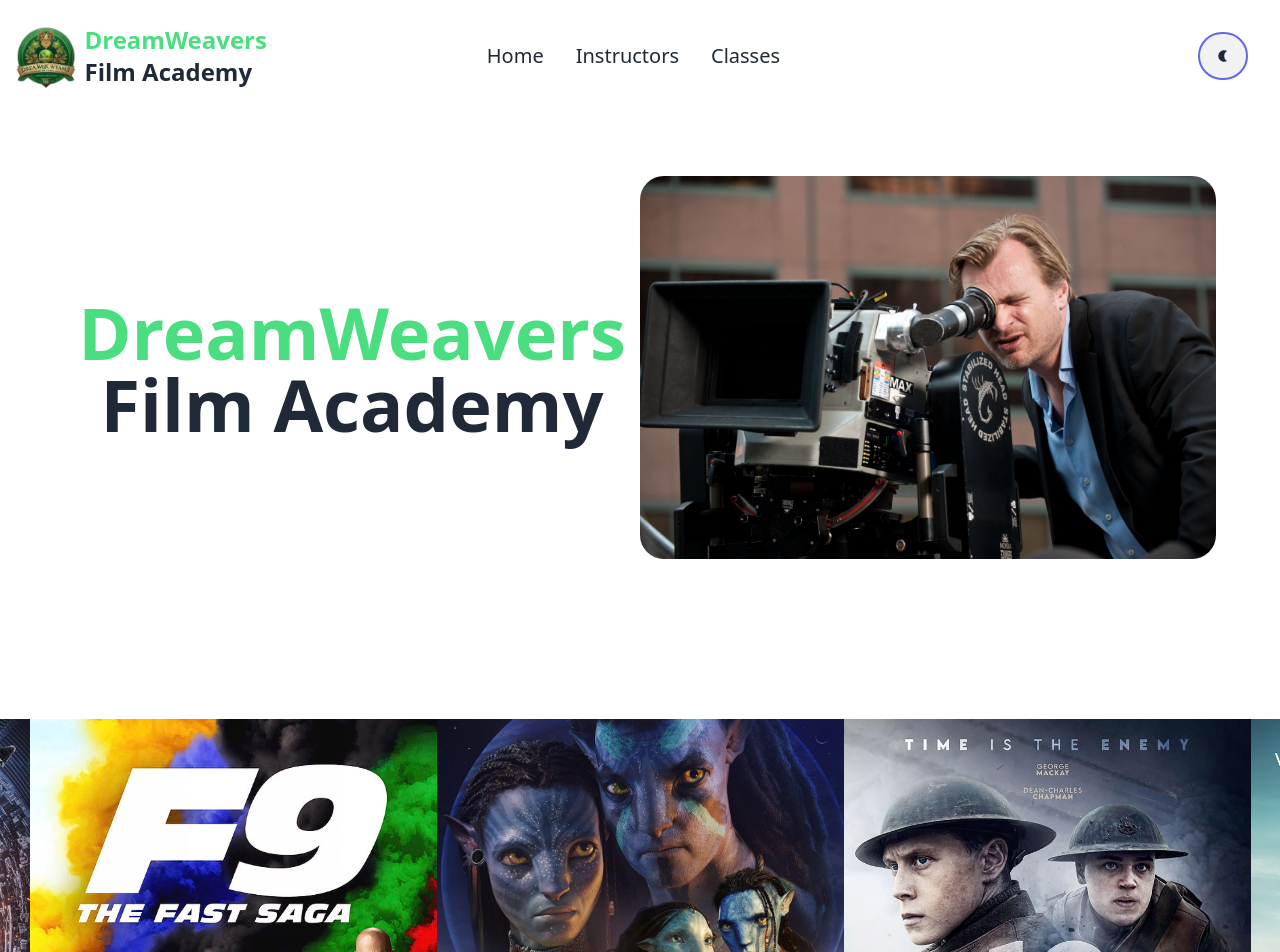
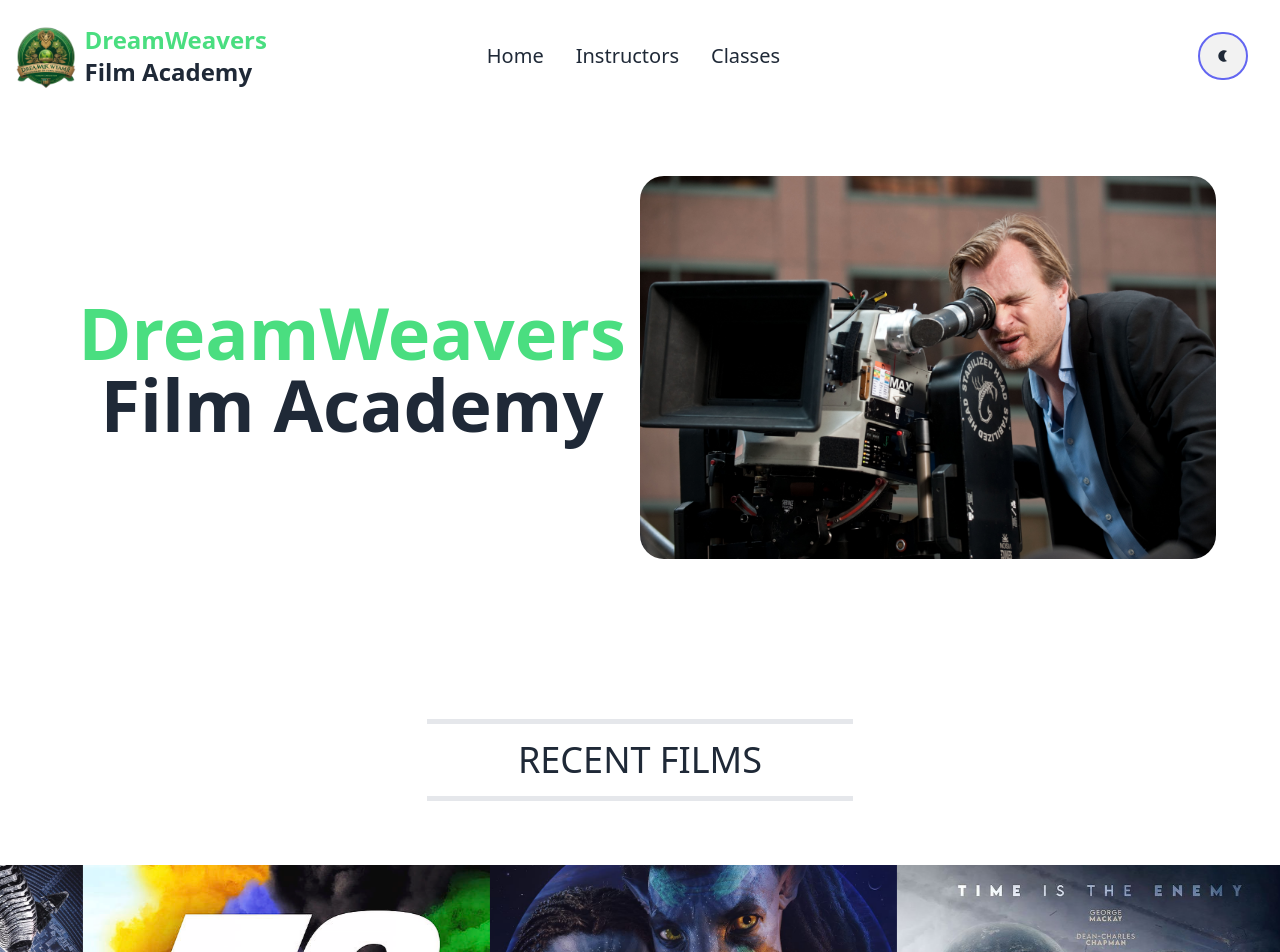
Before and after one commit to farhansadik007/Dreamweavers-Film-Academy-Client, a React (Vite) app: page / in a window 1280 px wide. Shown: the top 952 px of the page. Built offline with nearby package versions, Linux system fonts and the light colour scheme.

Commit message:
section title component added

```diff
--- /dev/null
+++ b/src/components/SectionTitle.jsx/SectionTitle.jsx
@@ -0,0 +1,11 @@
+const SectionTitle = ({heading}) => {
+    return (
+        <div className="mx-auto text-center md:w-4/12 my-16">
+            <hr/>
+            <h3 className="text-4xl uppercase border-y-4 py-4">{heading}</h3>
+            <hr/>
+        </div>
+    );
+};
+
+export default SectionTitle;
--- a/src/pages/Home/Carousel/Carousel.jsx
+++ b/src/pages/Home/Carousel/Carousel.jsx
@@ -9,10 +9,12 @@
 import img5 from '../../../assets/carousel/johnwick.jpg';
 import img6 from '../../../assets/carousel/tenet.jpg';
 import img7 from '../../../assets/carousel/spiderman.jpg';
+import SectionTitle from "../../../components/SectionTitle.jsx/SectionTitle";
 
 const Carousel = () => {
     const settings = {
         dots: true,
+        lazyLoad: true,
         infinite: true,
         className: "center",
         centerMode: true,
@@ -22,11 +24,14 @@
         swipeToSlide: true,
         autoplay: true,
         speed: 2000,
-        autoplaySpeed: 3000,
+        autoplaySpeed: 2000,
         cssEase: "linear"
     };
     return (
         <div className="mt-24">
+            <div>
+                <SectionTitle heading={'RECENT FILMS'} />
+            </div>
             <Slider arrows={false} {...settings}>
                 <div>
                     <h3><img src={img1} alt="" /></h3>
```
